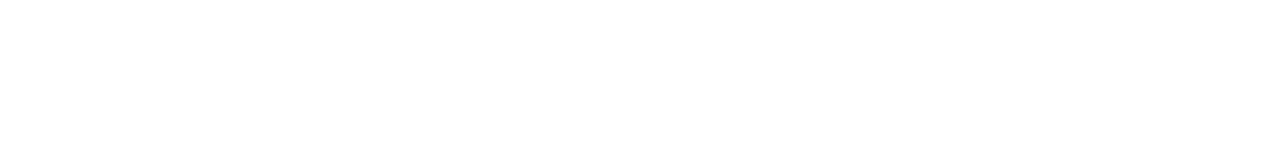
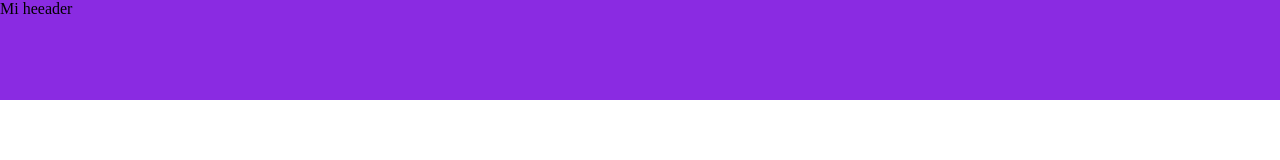
Before and after one commit to MatiasC153/test, a plain HTML site: page index.html in a window 1280 px wide. Drawn offline with Linux system fonts and the light colour scheme.

Commit message:
agrego un header con estilos

```diff
--- a/estilos.css
+++ b/estilos.css
@@ -0,0 +1,10 @@
+* {
+    margin: 0;
+    padding: 0;
+    box-sizing: border-box;
+}
+
+header {
+    background-color: blueviolet;
+    height: 100px;
+}
--- a/index.html
+++ b/index.html
@@ -7,6 +7,6 @@
     <link rel="stylesheet" href="estilos.css">
 </head>
 <body>
-
+    <header>Mi heeader</header>
 </body>
 </html>
```
